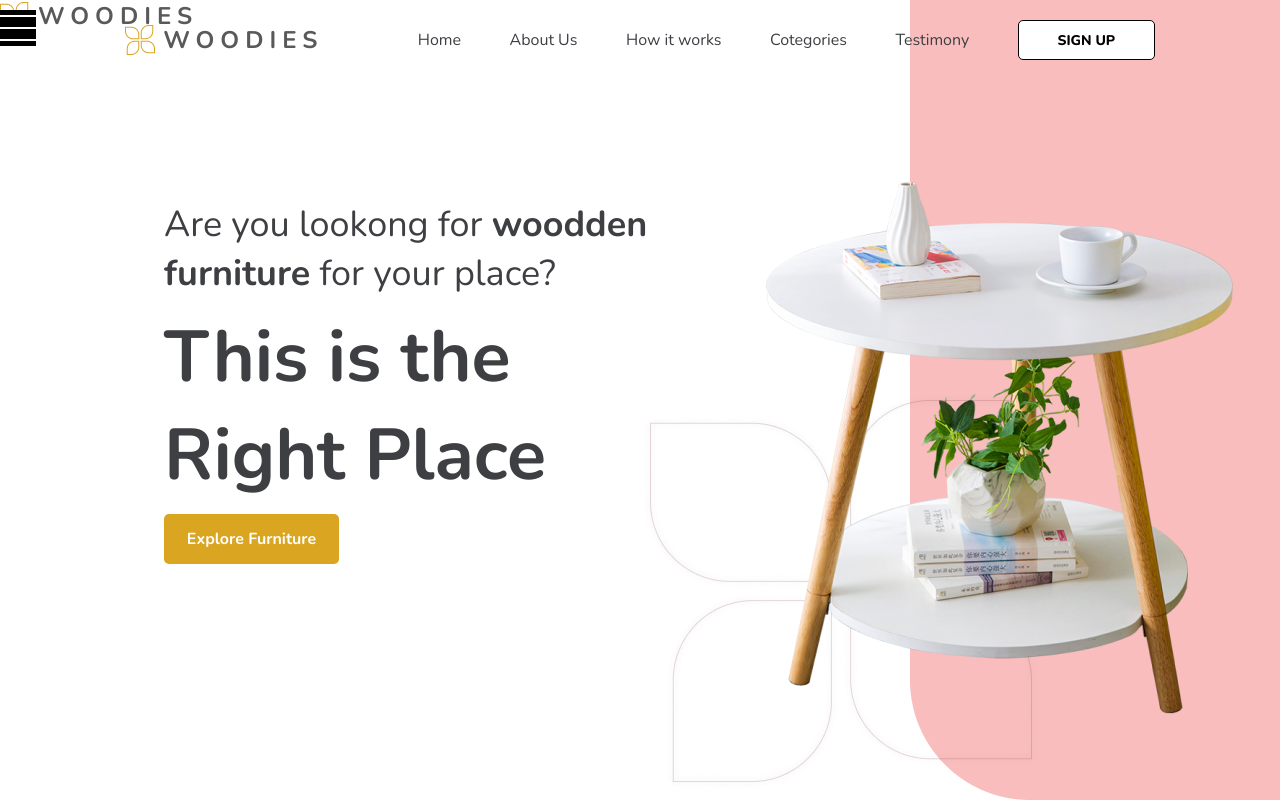
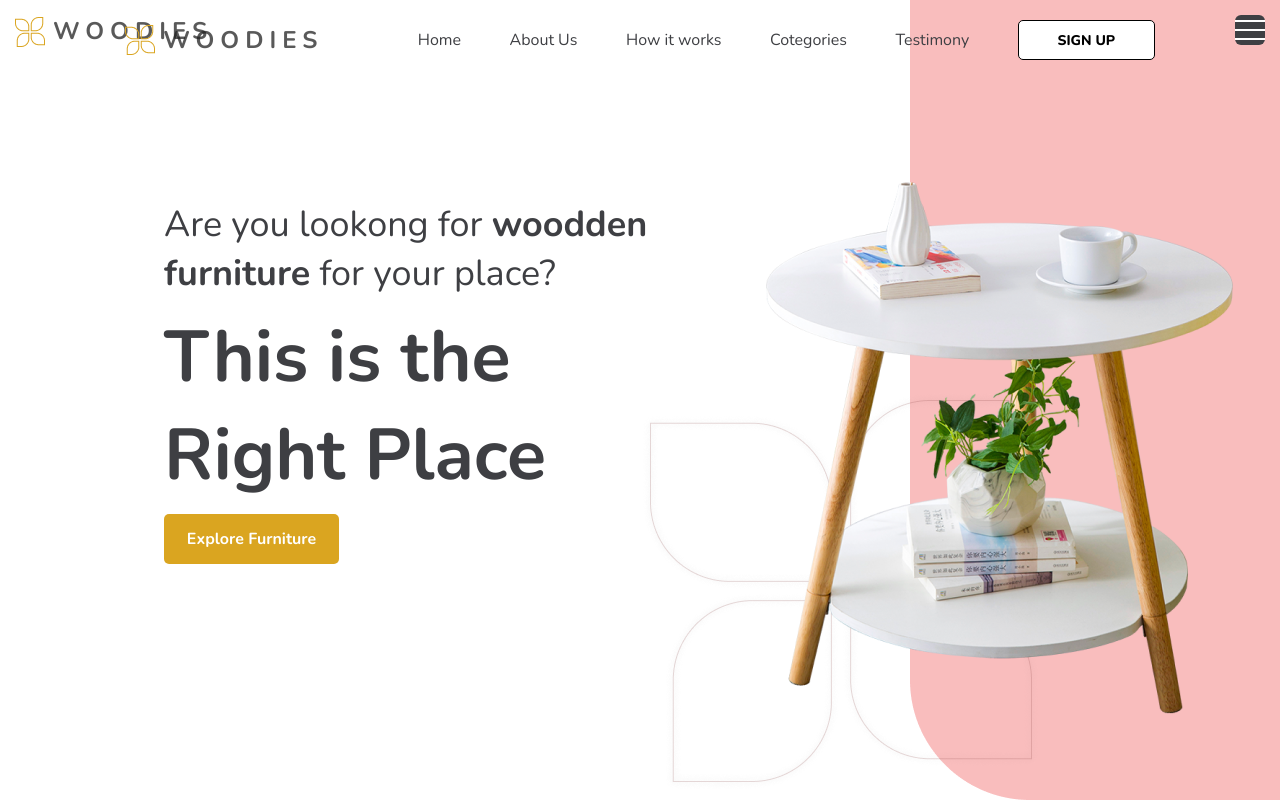
Before and after one commit to bogdanKartavenko/Final_bitrut_exam, a Vue app: page / in a window 1280 px wide. Shown: the top 801 px of the page. Built offline with nearby package versions, Linux system fonts and the light colour scheme.

Commit message:
button_fix

```diff
--- a/src/components/common/AppBurgerMenu.vue
+++ b/src/components/common/AppBurgerMenu.vue
@@ -1,14 +1,16 @@
 <template>
   <div class="nav">
-    <app-logo></app-logo>
+    <div class="nav__wrapper">
+      <app-logo class="nav__logo"></app-logo>
       <button @click="visible = !visible" v- class="nav__button">
         <span class="nav__button-lines first"></span>
         <span class="nav__button-lines second"></span>
         <span class="nav__button-lines third"></span>
       </button>
+    </div>
     <div v-show="visible" class="nav__box">
       <nav class="nav__navigation">
-        <ul>
+        <ul class="nav__list">
           <li>
             <a href="">Home</a>
           </li>
@@ -52,18 +54,43 @@ export default {
   position: absolute;
   top: 0;
   width: 100%;
+  &__wrapper {
+    display: flex;
+  }
+  &__logo {
+    position: absolute;
+    left: 15px;
+    top: 15px;
+  }
+  &__list {
+    position: relative;
+    z-index: 200;
+    font-size: 26px;
+    line-height: 49px;
+    font-weight: bold;
+    color: #3e3f43;
+    background-color: #daa520;
+    display: flex;
+    flex-direction: column;
+    justify-content: center;
+    text-align: center;
+    margin: 20px auto;
+    transition: 0.2s;
+  }
   &__button {
-    background-color: black;
-    z-index: 1020;
-    margin-top: 10px;
+    background-color: #3e3f43;
+    // z-index: 1020;
     cursor: pointer;
-    @include size(36px);
+    @include size(30px);
     position: absolute;
+    right: 15px;
+    top: 15px;
+    border-radius: 20%;
   }
   &__button-lines {
     transition: all 0.7s ease;
     position: absolute;
-    width: 36px;
+    width: 30px;
     height: 2px;
     background-color: white;
     margin-bottom: 10px;
```
Lines whose indentation alone changed are shown as unchanged.
